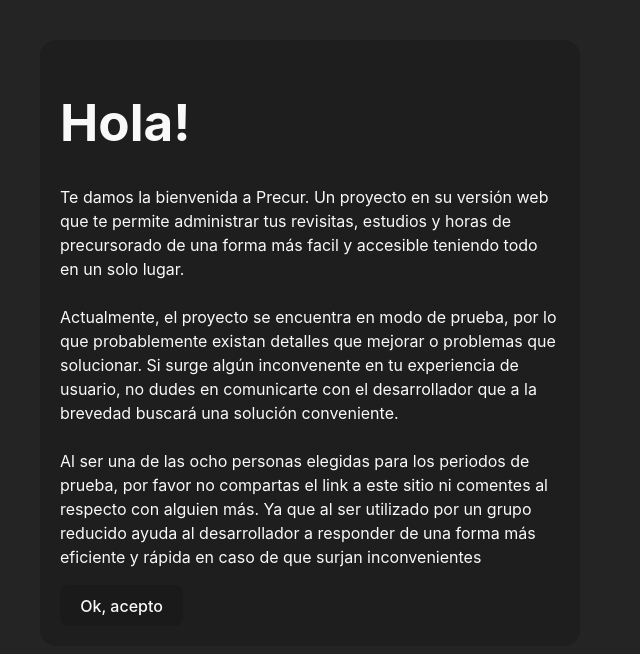
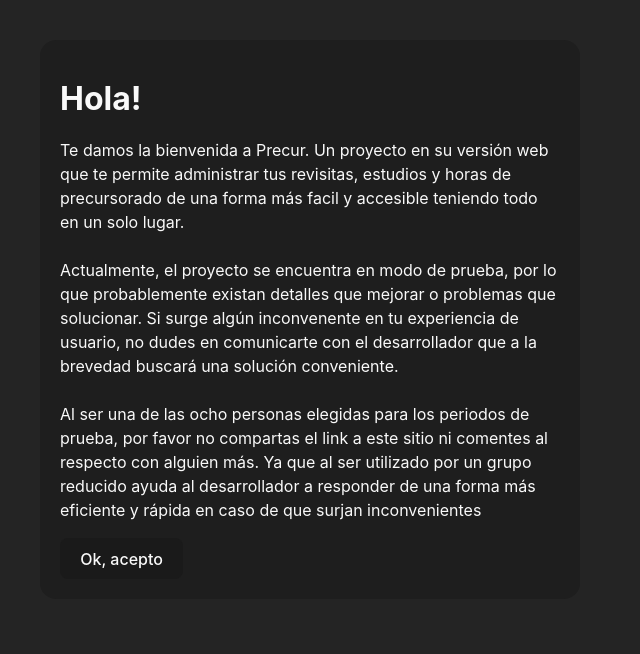
Before and after one commit to Elihuvb/TestPrecur, a React (Vite) app: page / in a window 1280 px wide. Shown: the top 654 px of the page, without its empty margins (0-640 px from the left). Built offline with nearby package versions, Linux system fonts and the light colour scheme; the HTML template or start-up script is replaced by a standard one.

Commit message:
arreglos en el estilo

```diff
--- a/src/styles/style.css
+++ b/src/styles/style.css
@@ -40,7 +40,7 @@
 }
 
 h1 {
-  font-size: 3.2em;
+  font-size: 2em;
   line-height: 1.1;
 }
 
```
